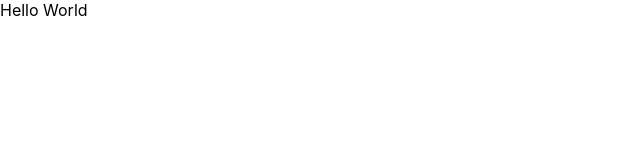
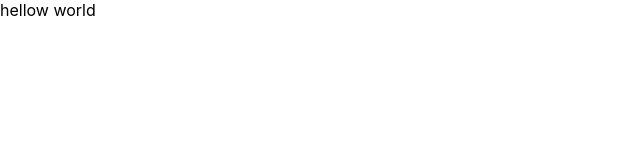
Before and after one commit to HamidTanhaei/huttingandrompf-test, a React (Create React App) app: page / in a window 1280 px wide. Shown: the top 160 px of the page, without its empty margins (0-640 px from the left). Built offline with nearby package versions, Linux system fonts and the light colour scheme.

Commit message:
listen APP to redux

```diff
--- a/src/App.js
+++ b/src/App.js
@@ -1,10 +1,16 @@
 import React from 'react';
+import {Provider} from 'react-redux';
+import { PersistGate } from 'redux-persist/integration/react'
+import {store, persistor} from './redux/store';
+
 
 function App() {
   return (
-    <div className="App">
-      Hello World
-    </div>
+    <Provider store={store}>
+      <PersistGate loading={null} persistor={persistor}>
+        hellow world
+      </PersistGate>
+    </Provider>
   );
 }
 
```
